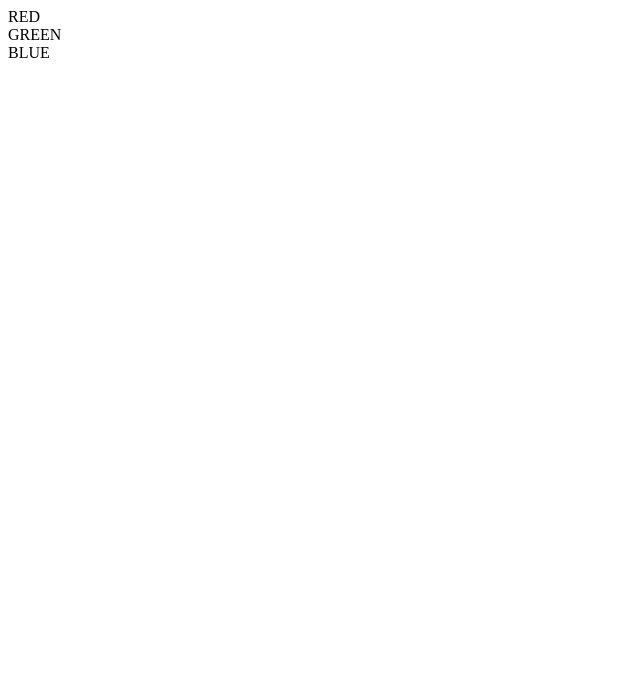
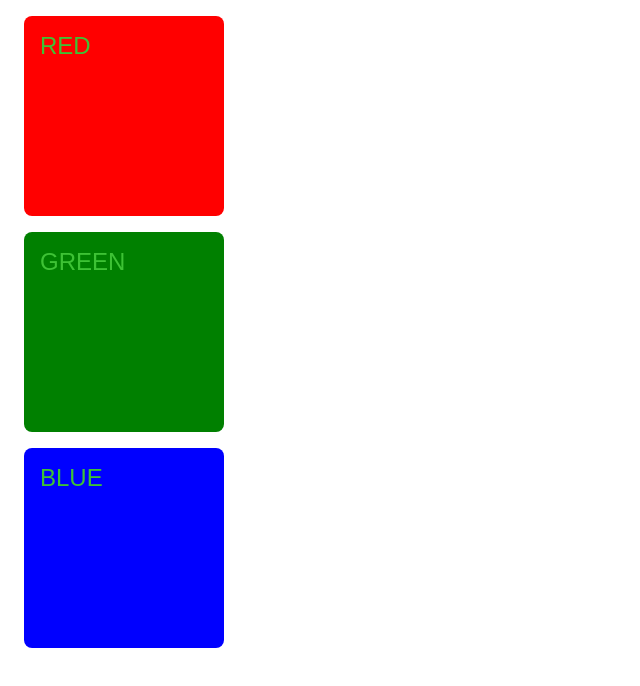
Before and after one commit to vandana108/Z-index, a plain HTML site: page index.html in a window 1280 px wide. Shown: the whole page, without its empty margins (0-640 px from the left). Drawn offline with Linux system fonts and the light colour scheme.

```diff
--- a/index.html
+++ b/index.html
@@ -4,6 +4,7 @@
   <meta charset="UTF-8">
   <meta name="viewport" content="width=device-width, initial-scale=1.0">
   <title>Document</title>
+  <link rel="stylesheet" href="style.css">
 </head>
 <body>
   <div class="container">
--- a/style.css
+++ b/style.css
@@ -12,5 +12,14 @@
   padding: 1rem;
   font-size: 1.5rem;
   border-radius: 8px;
-  color: white;
+  color: rgb(62, 194, 53);
  }
+ .red-box{
+  background-color: red;
+ }
+ .green-box{
+  background-color: green;
+ }
+ .blue-box{
+  background-color: blue;
+ }
```
